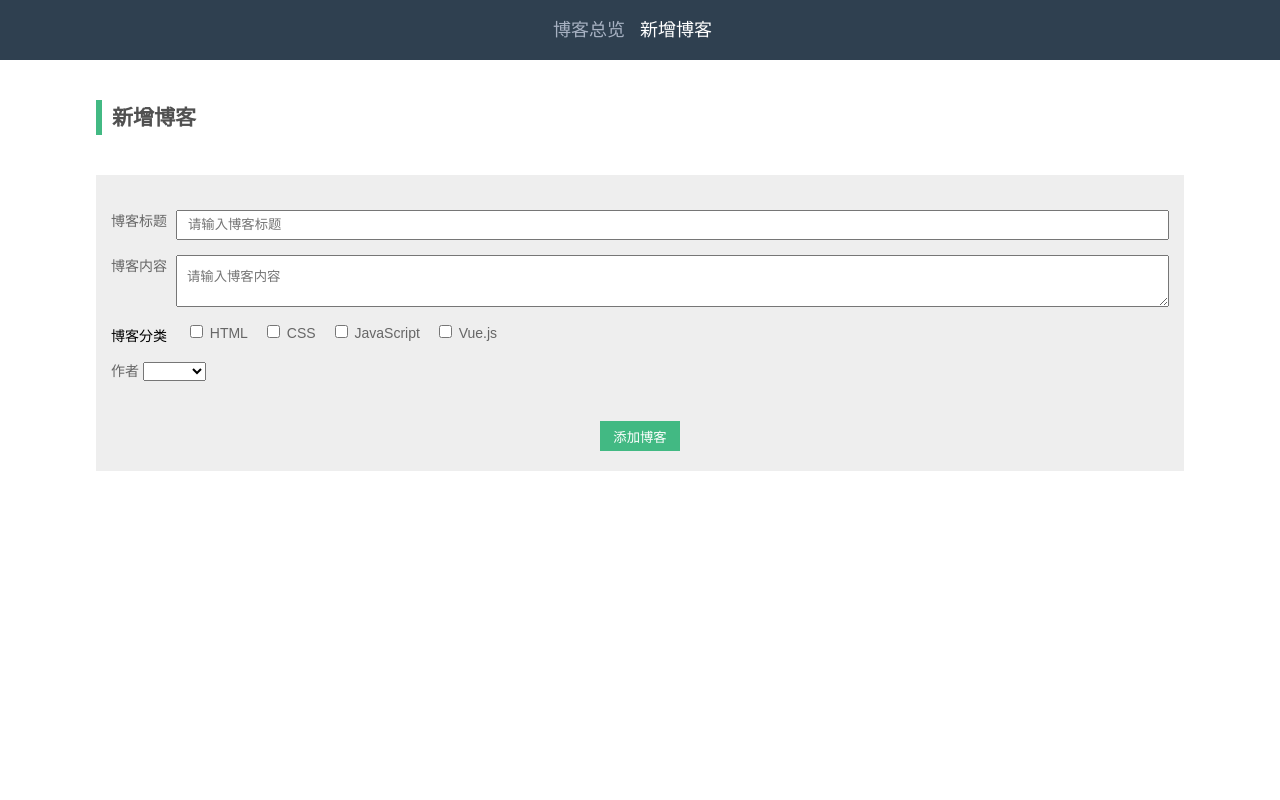
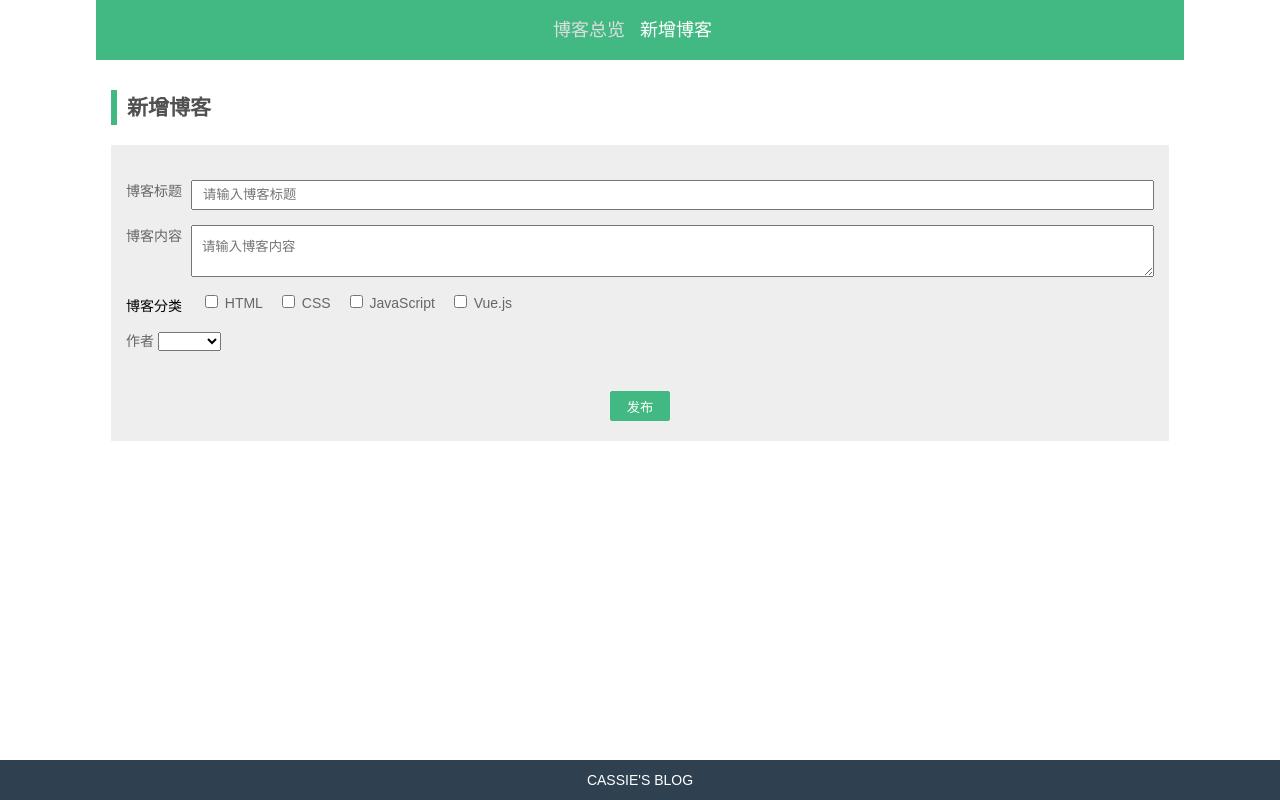
Before and after one commit to CassieQin/personalBlog, a Vue app: page /Addblog in a window 1280 px wide. Built offline with nearby package versions, Linux system fonts and the light colour scheme; what vue-resource would draw is missing.

Commit message:
页面细节优化

```diff
--- a/src/App.vue
+++ b/src/App.vue
@@ -4,7 +4,10 @@
       <router-link to="/">博客总览</router-link>
       <router-link to="/Addblog">新增博客</router-link>
     </div>
-    <router-view></router-view>
+    <div class="content">
+      <router-view></router-view>
+    </div>
+    <div class="foot">CASSIE'S BLOG</div>
   </div>
 </template>
 
@@ -21,6 +24,7 @@ export default {
 </script>
 
 <style>
+html,body,#app{width: 100%; height: 100%;}
 body {
   font-size: 14px;
   font-family: "Microsoft Yahei", "微软雅黑", "Hiragino Sans GB", "SimSun",
@@ -40,15 +44,16 @@ ul {
   padding: 0;
 }
 .header {
-  width: 100%;
+  width: 85%;
+  margin: 0 auto;
   height: 60px;
   line-height: 60px;
   font-size: 18px;
-  background: #2f4050;
+  background: #42b983;
   text-align: center;
 }
 .header a {
-  color: #a7b1c2;
+  color: #ddd;
   text-decoration: none;
   margin-right: 15px;
 }
@@ -60,22 +65,39 @@ a.router-link-exact-active {
   height: 35px;
   line-height: 35px;
   border-left: 6px solid  #42b983;
-  margin: 40px 0;
   vertical-align: middle;
   padding-left: 10px;
 }
 .btn {
   height: 30px;
-  width: 80px;
+  width: 60px;
   outline: none;
   background: #42b983;
   border: 1px solid #42b983;
   color: #fff;
   vertical-align: middle;
   cursor: pointer;
+  border-radius: 2px;
 }
 .text-center {
   text-align: center;
   margin-top: 40px;
 }
+.content{
+  width: 85%;
+  margin: 30px auto;
+  height: calc(100% - 160px);
+  height: -moz-calc(100% - 160px);
+  height: -webkit-calc(100% - 160px);
+  overflow: auto;
+}
+.main-con{padding: 0 15px;}
+.foot{
+  width: 100%;
+  height: 40px;
+  line-height: 40px;
+  background: #2f4050;
+  color: #FFF;
+  text-align: center;
+}
 </style>
--- a/src/components/Addblog.vue
+++ b/src/components/Addblog.vue
@@ -1,5 +1,5 @@
 <template>
-  <div class="addblog">
+  <div class="addblog main-con">
     <h2 class="blog-title">新增博客</h2>
     <form action="" v-if="!submited" class="addForm">
         <label for="">博客标题 <input type="text" value="" placeholder="请输入博客标题" required v-model="blog.title"></label>
@@ -17,7 +17,7 @@
           </select>
         </label>
         <div class="text-center">
-          <button @click.prevent="post" class="btn">添加博客</button>
+          <button @click.prevent="post" class="btn">发布</button>
         </div>
     </form>
     <div class="sucess" v-if="submited">您的博客发布成功！</div>
@@ -89,10 +89,6 @@ textarea {
 textarea {
   padding: 10px;
 }
-.addblog {
-  width: 85%;
-  margin: 0 auto;
-}
 .sucess {
   height: 40px;
   line-height: 40px;
@@ -105,5 +101,6 @@ textarea {
 .addForm{
   background: #eee;
   padding: 20px 15px;
+  margin-top: 20px;
 }
 </style>
--- a/src/components/Blogdetail.vue
+++ b/src/components/Blogdetail.vue
@@ -1,5 +1,6 @@
 <template>
-  <div class="blogdetail">
+  <div class="blogdetail main-con">
+    <div class="con-detail">
       <h1>{{blog.title}}</h1>
       <article>{{blog.content}}</article>
       <p>作者：{{blog.author}}</p>
@@ -9,6 +10,7 @@
           {{category}}
         </li>
       </ul>
+    </div>
   </div>
 </template>
 
@@ -37,9 +39,7 @@ export default {
 
 <!-- Add "scoped" attribute to limit CSS to this component only -->
 <style scoped>
-.blogdetail {
-  width: 85%;
-  margin: 20px auto 0;
+.con-detail {
   background: #eee;
   padding: 20px 15px;
 }
--- a/src/components/Showblog.vue
+++ b/src/components/Showblog.vue
@@ -1,5 +1,5 @@
 <template>
-  <div class="showblog">
+  <div class="showblog main-con">
     <h2 class="blog-title">博客总览</h2>
     <form class="search">
         <input id="input" ref="input" type="text" placeholder="请输入博客名称或标题" /><button  @click="formSubmit" class="btn">搜索</button>
@@ -78,31 +78,32 @@ export default {
 
 <!-- Add "scoped" attribute to limit CSS to this component only -->
 <style scoped>
-.showblog {
-  width: 85%;
-  margin: 0 auto;
-}
-.search {
+.search{
   margin: 20px 0;
   height: 30px;
 }
 .search input {
   height: 26px;
-  width: 300px;
+  width: 50%;
   padding: 0 10px;
   vertical-align: top;
 }
 .single-blog {
   height: auto;
   padding: 20px 15px;
-  background: #eee;
+  background: #f1f1f1;
   margin-top: 15px;
+  cursor: pointer;
+  border-radius: 2px;
 }
+.single-blog:hover{background: #eee;}
 .single-blog a {
+  display: inline-block;
+  width: 100%;
   font-size: 16px;
   color: #444;
 }
-.single-blog a:hover{color: #42b983;}
+.single-blog:hover a{color: #42b983;}
 .single-blog article {
   margin-top: 10px;
   color: #666;
```
Lines whose indentation alone changed are shown as unchanged.
